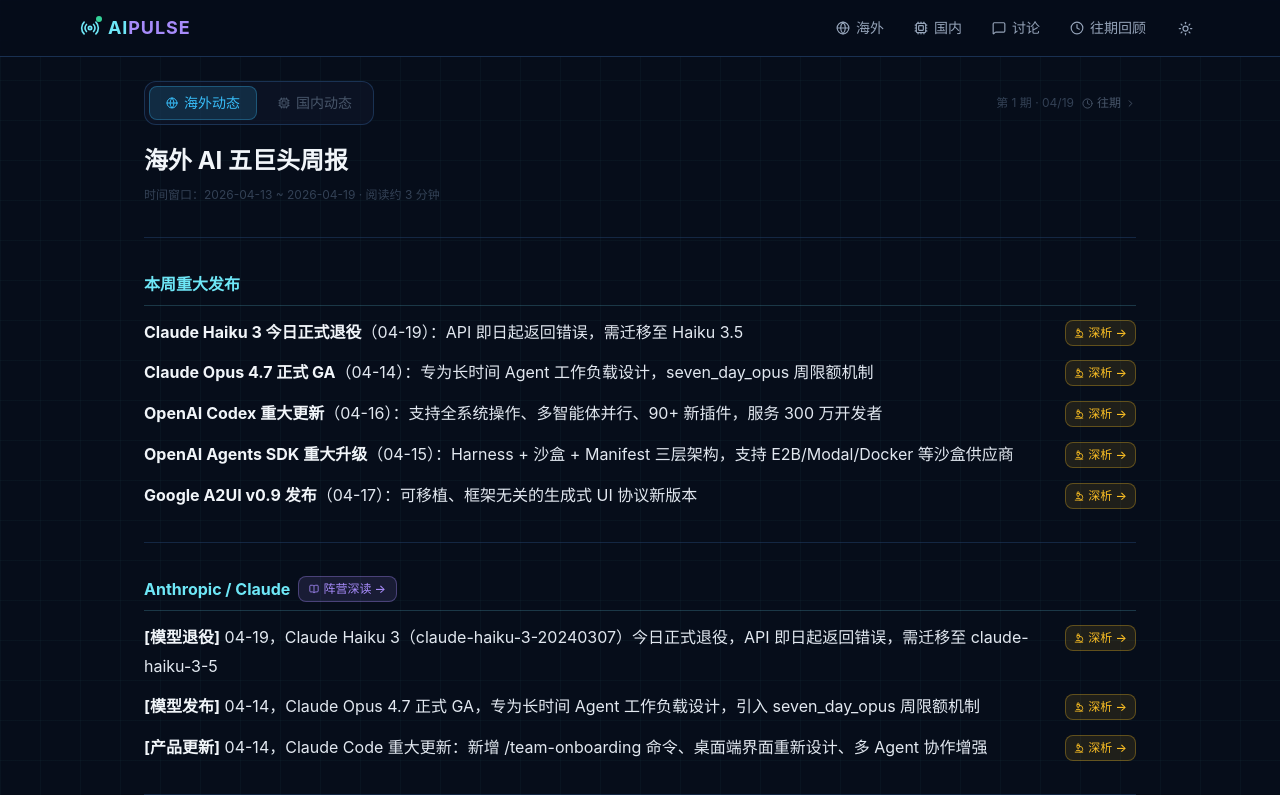
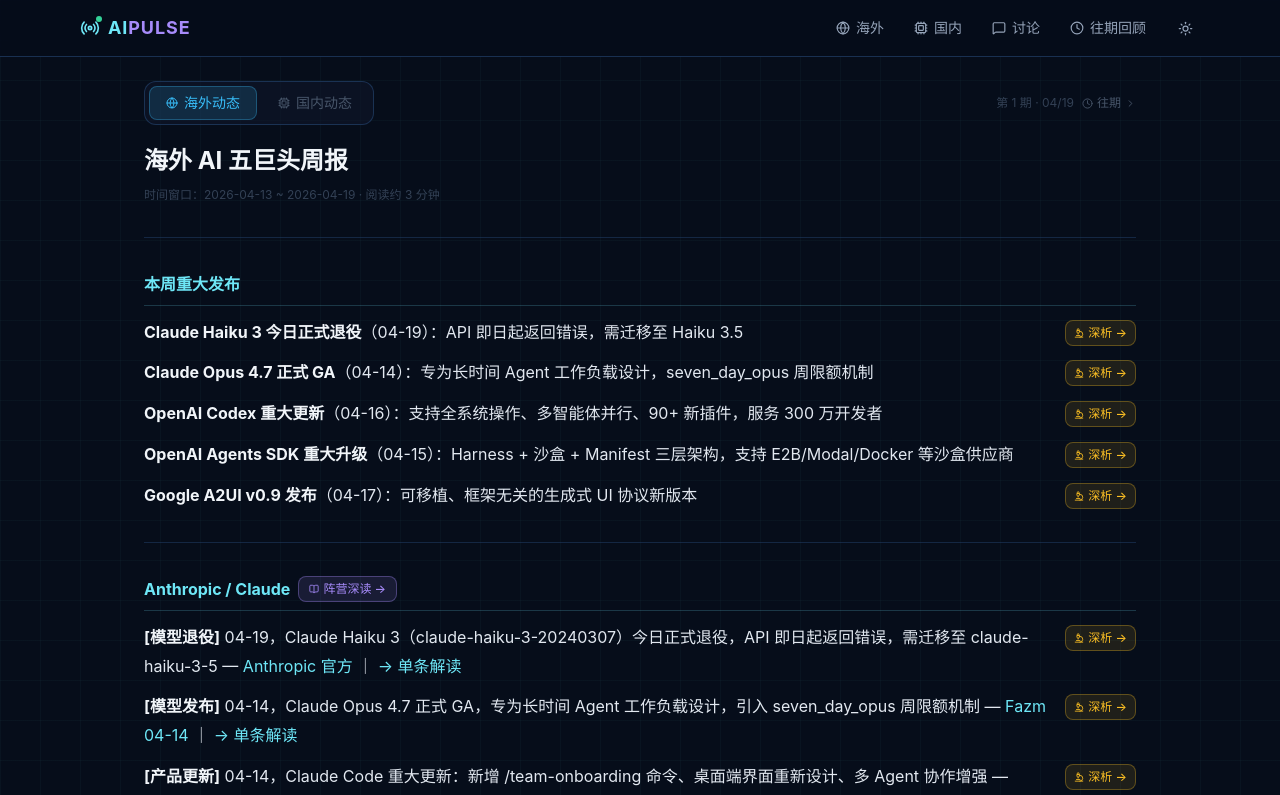
Before and after one commit to alex-mm/aipulse, a React (Vite) app: page / in a window 1280 px wide. Shown: the top 795 px of the page. Built offline with nearby package versions, Linux system fonts and the light colour scheme; no server answers.

Commit message:
fix: 清洗列表项内嵌的[→ 单条解读]链接，修复跳转到错误相对路径问题

```diff
--- a/src/pages/ArticleDetailPage.tsx
+++ b/src/pages/ArticleDetailPage.tsx
@@ -212,20 +212,26 @@
 
     // 过滤掉末尾的斜体注释行（如：*生成方式：AI 自动搜集 + 人工校验 | 数据截止：...*）
     // 同时过滤掉 Markdown 内容里的导航链接行（如：[→ Anthropic 分类深度解读](../category/...)）
-    const contentLines = lines.slice(idx).filter(line => {
+    // 把 blockquote 列表行（"> - xxx"）转换为普通列表行（"- xxx"），避免引用样式（先转换再清洗）
+    const normalizedLines = lines.slice(idx).map(line => {
+      const blockquoteListMatch = line.match(/^>\s*(-|\*|\d+\.)\s+(.*)$/)
+      if (blockquoteListMatch) return `${blockquoteListMatch[1]} ${blockquoteListMatch[2]}`
+      return line
+    })
+
+    const contentLines = normalizedLines.filter(line => {
       const trimmed = line.trim()
       if (trimmed.startsWith('*') && trimmed.endsWith('*') && trimmed.length > 2) return false
       // 只过滤整行都是导航链接的行（行首直接是 [→ 或 [← 开头），不过滤列表项里内嵌的链接
       if (/^\[[\s→←]/.test(trimmed) && /返回|速报|速览|分类|解读|列表/.test(trimmed)) return false
       return true
-    })
-
-    // 把 blockquote 列表行（"> - xxx"）转换为普通列表行（"- xxx"），避免引用样式
-    const normalizedLines = contentLines.map(line => {
-      const blockquoteListMatch = line.match(/^>\s*(-|\*|\d+\.)\s+(.*)$/)
-      if (blockquoteListMatch) return `${blockquoteListMatch[1]} ${blockquoteListMatch[2]}`
-      return line
-    })
+    }).map(line =>
+      // 去掉列表项末尾的来源链接和「→ 单条解读」内嵌链接
+      line
+        .replace(/\s*[—–-]\s*\[([^\]]+)\]\([^)]*\)(\s*[｜|]\s*\[→[^\]]*\]\([^)]*\))*/g, '')
+        .replace(/\s*[｜|]\s*\[→[^\]]*\]\([^)]*\)/g, '')
+        .replace(/\s*\[→[^\]]*\]\([^)]*\)/g, '')
+    )
 
     // 去掉 emoji 字符（Unicode emoji 范围）
     const emojiRegex = /[\u{1F000}-\u{1FFFF}\u{2600}-\u{27FF}\u{2B00}-\u{2BFF}\u{FE00}-\u{FEFF}\u{1F900}-\u{1F9FF}\u{1FA00}-\u{1FA9F}]/gu
--- a/src/pages/HomePage.tsx
+++ b/src/pages/HomePage.tsx
@@ -35,24 +35,26 @@
   }
   while (idx < lines.length && lines[idx].trim() === '') idx++
 
-  const contentLines = lines.slice(idx).filter(line => {
+  // 先把 blockquote 列表行（"> - xxx"）转换为普通列表行（"- xxx"），再统一清洗
+  const normalizedLines = lines.slice(idx).map(line => {
+    const blockquoteListMatch = line.match(/^>\s*(-|\*|\d+\.)\s+(.*)$/)
+    if (blockquoteListMatch) return `${blockquoteListMatch[1]} ${blockquoteListMatch[2]}`
+    return line
+  })
+
+  const contentLines = normalizedLines.filter(line => {
     const trimmed = line.trim()
     if (trimmed.startsWith('*') && trimmed.endsWith('*') && trimmed.length > 2) return false
     // 只过滤整行都是导航链接的行（行首直接是 [→ 或 [← 开头），不过滤列表项里内嵌的链接
     if (/^\[[\s→←]/.test(trimmed) && /返回|速报|速览|分类|解读|列表/.test(trimmed)) return false
     return true
-  }).map(line => {
-    // 去掉列表项末尾的来源链接和「→ 单条解读」内嵌链接（如：— [来源](url) ｜ [→ 单条解读](url)）
-    return line
+  }).map(line =>
+    // 去掉列表项末尾的来源链接和「→ 单条解读」内嵌链接
+    line
       .replace(/\s*[—–-]\s*\[([^\]]+)\]\([^)]*\)(\s*[｜|]\s*\[→[^\]]*\]\([^)]*\))*/g, '')
       .replace(/\s*[｜|]\s*\[→[^\]]*\]\([^)]*\)/g, '')
-  })
-
-  const normalizedLines = contentLines.map(line => {
-    const blockquoteListMatch = line.match(/^>\s*(-|\*|\d+\.)\s+(.*)$/)
-    if (blockquoteListMatch) return `${blockquoteListMatch[1]} ${blockquoteListMatch[2]}`
-    return line
-  })
+      .replace(/\s*\[→[^\]]*\]\([^)]*\)/g, '')
+  )
 
   const emojiRegex = /[\u{1F000}-\u{1FFFF}\u{2600}-\u{27FF}\u{2B00}-\u{2BFF}\u{FE00}-\u{FEFF}\u{1F900}-\u{1F9FF}\u{1FA00}-\u{1FA9F}]/gu
   const cleanContent = normalizedLines.join('\n').replace(emojiRegex, '').replace(/^\s+/gm, match => match.replace(/ +/, ' '))
```
